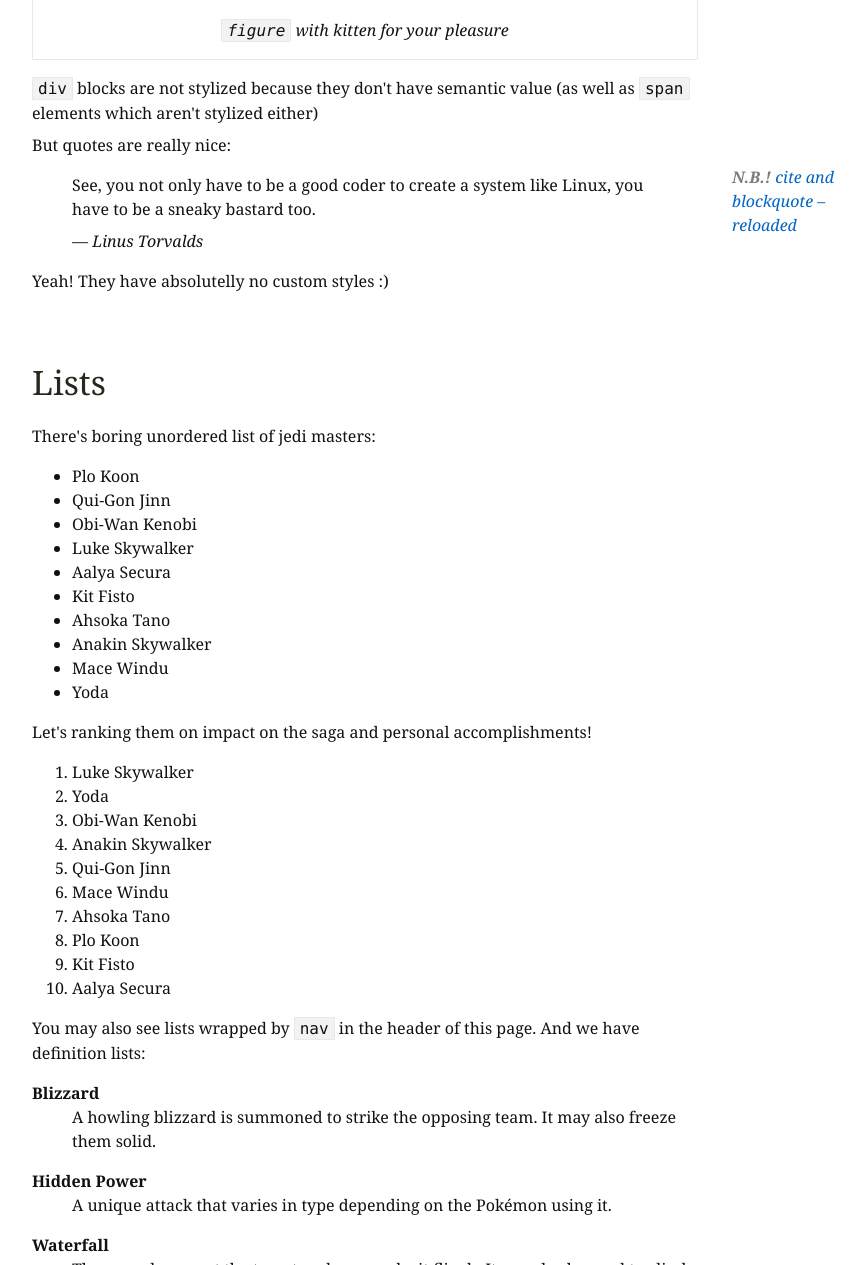
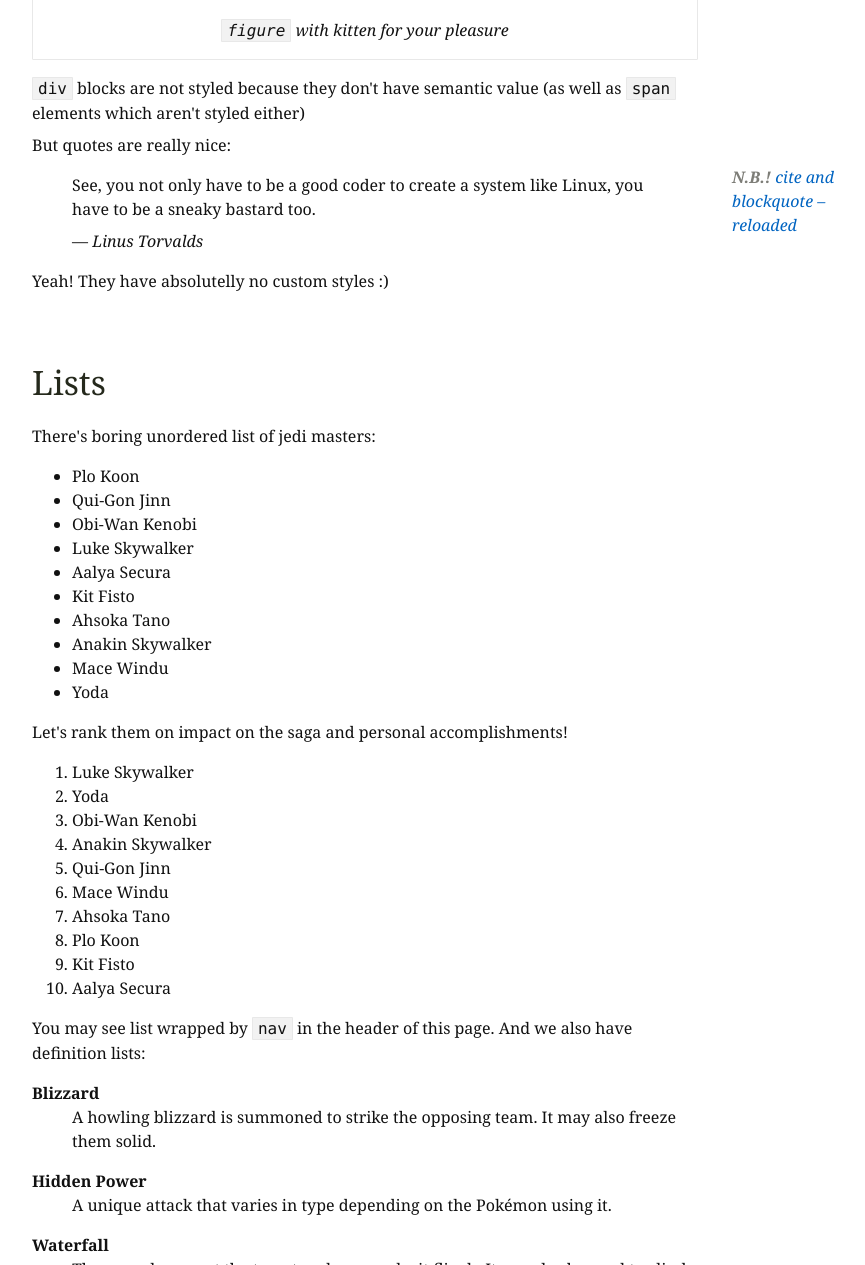
Before and after one commit to schollz/awsm.css, a website: page dev/example/elements.html in a window 1280 px wide. Shown: the part 767-2032 px from the top of the page, without its empty margins (275-1140 px from the left). Drawn offline with nearby package versions, Linux system fonts and the light colour scheme; files that its build step writes are made by us from their sources.

Commit message:
fix spelling

```diff
--- a/dev/example/elements.html
+++ b/dev/example/elements.html
@@ -28,7 +28,7 @@
 				<img src="http://lorempixel.com/620/310/cats/" alt="Kitty">
 				<figcaption><code>figure</code> with kitten for your pleasure</figcaption>
 			</figure>
-			<p><code>div</code> blocks are not stylized because they don't have semantic value (as well as <code>span</code> elements which aren't stylized either)</p>
+			<p><code>div</code> blocks are not styled because they don't have semantic value (as well as <code>span</code> elements which aren't styled either)</p>
 			<p>But quotes are really nice:</p>
 			<aside><strong>N.B.!</strong> <a href="http://html5doctor.com/cite-and-blockquote-reloaded/" title="An article on html5doctor.com explains the right way of using quotes in HTML5">cite and blockquote – reloaded</a></p></aside>
 			<blockquote>
@@ -56,7 +56,7 @@
 				<li>Mace Windu</li>
 				<li>Yoda</li>
 			</ul>
-			<p>Let's ranking them on impact on the saga and personal accomplishments!</p>
+			<p>Let's rank them on impact on the saga and personal accomplishments!</p>
 			<ol>
 				<li>Luke Skywalker</li>
 				<li>Yoda</li>
@@ -69,7 +69,7 @@
 				<li>Kit Fisto</li>
 				<li>Aalya Secura</li>
 			</ol>
-			<p>You may also see lists wrapped by <code>nav</code> in the header of this page. And we have definition lists:</p>
+			<p>You may see list wrapped by <code>nav</code> in the header of this page. And we also have definition lists:</p>
 			<dl>
 				<dt>Blizzard</dt>
 				<dd>A howling blizzard is summoned to strike the opposing team. It may also freeze them solid.</dd>
```
Also changed, not shown: example/elements.html (+3 -3 lines).
